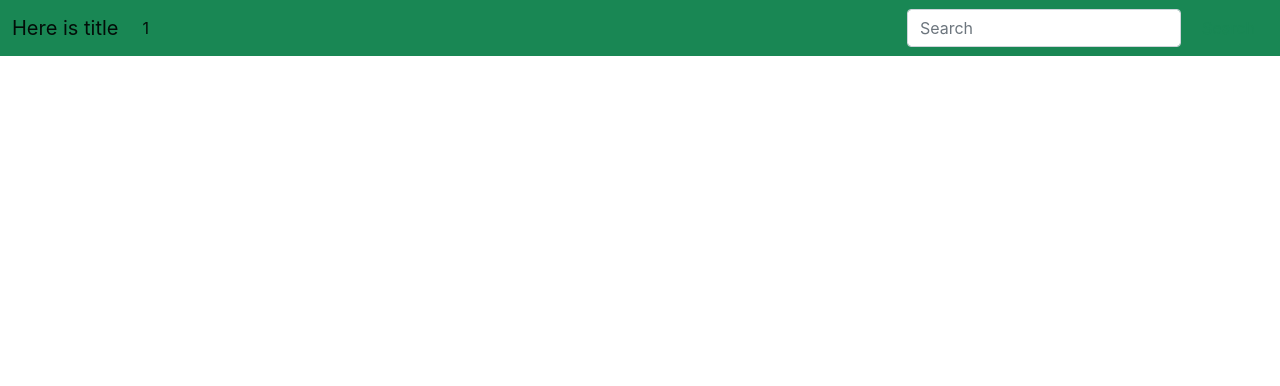
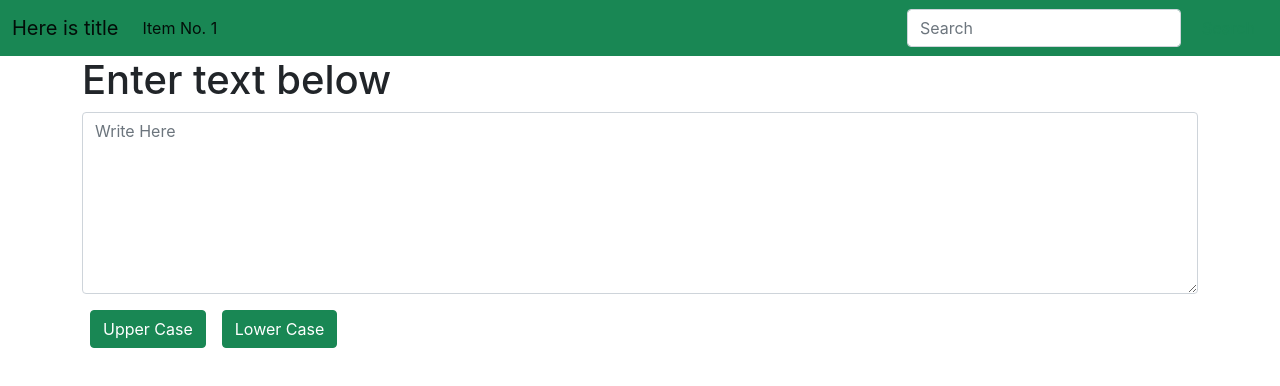
Before and after one commit to rahul-arakka/React_course, a React (Create React App) app: page / in a window 1280 px wide. Shown: the top 386 px of the page. Built offline with nearby package versions, Linux system fonts and the light colour scheme.

Commit message:
new component textform & use of useState

```diff
--- a/src/App.js
+++ b/src/App.js
@@ -1,12 +1,17 @@
 // import logo from "./logo.svg";
 import "./App.css"; // Import/add any file like this
 import Navbar from './components/Navbar'
+import Textform from "./components/Textform";
 // let name = "Rahul";
 function App() {
   return (
     <>
-     {/* <Navbar/> */}
-     <Navbar title="Here is title" item = {1} /> {/* Here 'title' and 'item' are the props passed to Navbar */}
+      {/* <Navbar/> */}
+      {/* Props can be of anytype which we know in JS like 'string', 'array' ,'object' , etc */}
+      <Navbar title="Here is title" item = {1} /> {/*  Here 'title' and 'item' are the props passed to Navbar */}
+      <div className="container">
+        <Textform heading="Enter text below" />
+      </div>
     </>
   );
 }
--- a/src/components/Navbar.js
+++ b/src/components/Navbar.js
@@ -1,5 +1,7 @@
 import React from 'react'
 import PropTypes from 'prop-types'
+
+// Props means properties which are passed in the component as attributes
 
 export default function Navbar(props){
     return(
@@ -23,7 +25,7 @@ export default function Navbar(props){
             <ul className="navbar-nav me-auto mb-2 mb-lg-0">
               <li className="nav-item">
                 <a className="nav-link active" aria-current="page" href="/">
-                  {props.item}
+                  Item No. {props.item}
                 </a>
               </li>
             </ul>
@@ -44,10 +46,13 @@ export default function Navbar(props){
     );
 }
 
+// Props type can be set like this
 Navbar.propTypes = {
     title: PropTypes.string,
     item: PropTypes.number
 }
+
+// Props can be set with defalut values
 Navbar.defaultProps = {
     title:'Give Title',
     item: 2
--- /dev/null
+++ b/src/components/Textform.js
@@ -0,0 +1,29 @@
+import React, { useState } from "react";
+
+export default function textform(props) {
+    // All function must be defined/Declared Here above 'return'
+    let changeTextUpperCase = ()=>{
+        console.log('Change Text');
+        let newtext = text.toUpperCase();
+        setText(newtext);
+    }
+    let changeTextLowerCase = ()=>{
+        console.log('Change Text');
+        let newtext = text.toLowerCase();
+        setText(newtext);
+    }
+    let onChangeHandler = (event)=>{
+        console.log("Clicked OnChange" + text);
+        setText(event.target.value);
+    }
+
+    const [text, setText] = useState("");
+  return (
+    <div>
+      <h1>{props.heading}</h1>
+      <textarea className="form-control" placeholder="Write Here" value={text} onChange={onChangeHandler} id="Box" rows="7"></textarea>
+      <button className="btn btn-success my-3 mx-2" onClick={changeTextUpperCase}>Upper Case</button>
+      <button className="btn btn-success my-3 mx-2" onClick={changeTextLowerCase}>Lower Case</button>
+    </div>
+  );
+}
```
